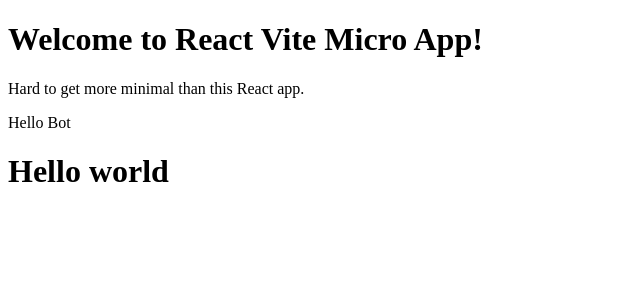
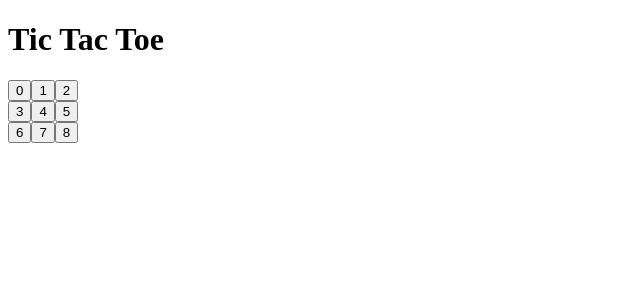
Before and after one commit to rkanand007/Tic-Toe-Game, a React (Vite) app: page / in a window 1280 px wide. Shown: the top 300 px of the page, without its empty margins (0-640 px from the left). Built offline with nearby package versions, Linux system fonts and the light colour scheme.

Commit message:
created board and square components

```diff
--- a/src/App.jsx
+++ b/src/App.jsx
@@ -1,15 +1,12 @@
-import React from "react";
+import React from 'react';
+import Board from './components/Board';
 
 const App = () => {
   return (
-    <>
-      <h1>Welcome to React Vite Micro App!</h1>
-      <p>Hard to get more minimal than this React app.</p>
-      <p>Hello Bot</p>
-      <h1>Hello world</h1>
-    </>
+    <div>
+      <h1>Tic Tac Toe</h1>
+      <Board />
+    </div>
   );
 };
-
-<></>;
 export default App;
--- /dev/null
+++ b/src/components/Board.jsx
@@ -0,0 +1,24 @@
+import React from 'react';
+import Square from './Square';
+const Board = () => {
+  return (
+    <div>
+      <div>
+        <Square value={0} />
+        <Square value={1} />
+        <Square value={2} />
+      </div>
+      <div>
+        <Square value={3} />
+        <Square value={4} />
+        <Square value={5} />
+      </div>
+      <div>
+        <Square value={6} />
+        <Square value={7} />
+        <Square value={8} />
+      </div>
+    </div>
+  );
+};
+export default Board;
--- /dev/null
+++ b/src/components/Square.jsx
@@ -0,0 +1,8 @@
+import React from 'react';
+
+export const Square = props => {
+  console.log(props);
+
+  return <button type="button">{props.value}</button>;
+};
+export default Square;
```
Also changed, not shown: src/index.jsx (+4 -5 lines), 2 other files (tests, documents, lock files or other folders).
